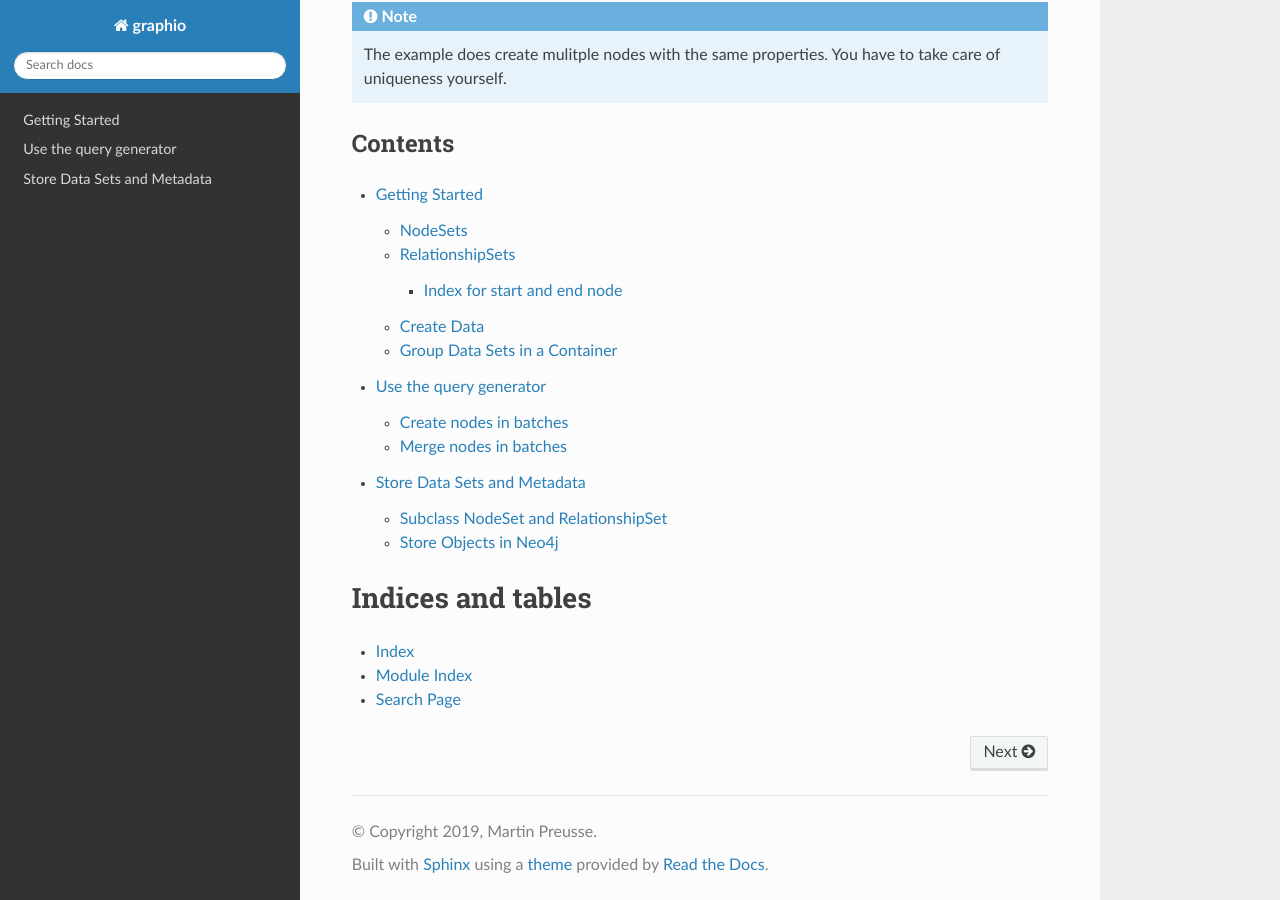
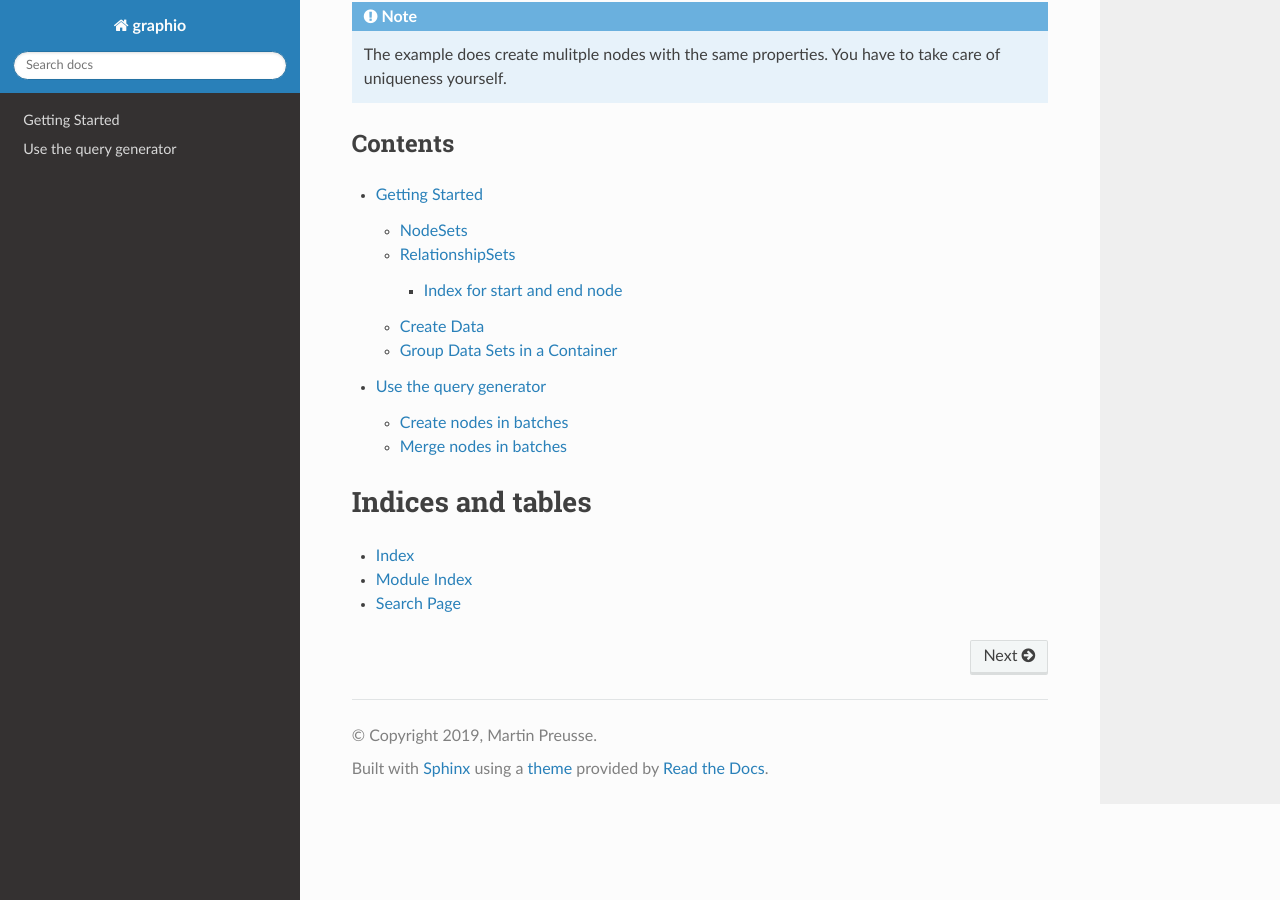
Before and after one commit to kaiserpreusse/graphio, a Sphinx documentation site: the page built from docs/index.rst, in a window 1280 px wide and 900 px high, scrolled down 1801 px. Built offline with Sphinx 7.4.7 and the Read the Docs theme 2.0.0, drawn with Linux system fonts in a browser that asks for light colours; pages that are not in the unit, such as notebooks, are missing from menus; some of the changed lines change nothing that is shown.

Commit message:
remove metadata from docs

```diff
--- a/docs/index.rst
+++ b/docs/index.rst
@@ -21,7 +21,7 @@ graphio is made to quickly build a Neo4j database from existing data sets.
 
 Version
 -----------
-Latest version: :code:`0.0.9`. Install with::
+Latest version: :code:`0.0.15`. Install with::
 
    pip install -U graphio
 
@@ -97,7 +97,6 @@ Contents
    getting_started
    objects
    queries
-   metadata
 
 
 
--- a/docs/metadata.rst
+++ /dev/null
@@ -1,82 +0,0 @@
-Store Data Sets and Metadata
-==============================
-
-In most data projects you have metadata associated to your data sets. To make it easer to store metadata, all objects
-on Graphio can be stored as nodes in Neo4j. Graphio uses the :mod:`py2neo.ogm` object-graph mapper module to facilitate this.
-
-Both :class:`~grahio.NodeSet` and :class:`~graphio.RelationshipSet` inherit from :class:`py2neo.ogm.GraphObject`. As such, they
-are objects that are mapped to Neo4j nodes through :attr:`py2neo`.
-
-However, you have to define the node properties you want to use in your project as well as potential relationships to other
-classes you use. See the :mod:`py2neo.ogm` docs for a full introduction: https://py2neo.org/v4/ogm.html
-
-Subclass NodeSet and RelationshipSet
---------------------------------------
-
-The easiest way is to **subclass** :class:`~grahio.NodeSet` and :class:`~graphio.RelationshipSet` to add mapped properties
-and relationships::
-
-    from graphio import NodeSet
-
-    # inherit from graphio.NodeSet
-    class MyNodeSet(NodeSet):
-        # define the label and primary key (see py2neo docs)
-        __primarylabel__ = 'NodeSet'
-        __primarykey__ = 'uuid'
-
-        labels = Property()
-        merge_keys = Property()
-
-        uuid = Property()
-        date = Property()
-
-        def __init__(self, labels, merge_keys, uuid, date):
-
-            super(MyNodeSet, self).__init__(labels, merge_keys)
-
-            self.uuid = uuid
-            self.date = date
-
-Works in a similar fashion with RelationshipSet::
-
-    from graphio import RelationshipSet
-
-    # inherit from graphio.RelationshipSet
-    class MyRelSet(RelationshipSet):
-        # define the label and primary key (see py2neo docs)
-        __primarylabel__ = 'RelationshipSet'
-        __primarykey__ = 'combined'
-
-        uuid = Property()
-        rel_type = Property()
-        start_node_labels = Property()
-        end_node_labels = Property()
-        start_node_properties = Property()
-        end_node_properties = Property()
-
-        def __init__(self, rel_type, start_node_labels, end_node_labels, start_node_properties, end_node_properties, uuid, date):
-
-            super(MyRelSet, self).__init__(rel_type, start_node_labels, end_node_labels, start_node_properties, end_node_properties)
-
-            self.uuid = uuid
-            self.date = date
-
-
-Store Objects in Neo4j
------------------------
-
-Now you can store the :class:`~grahio.NodeSet` and :class:`~graphio.RelationshipSet` nodes in Neo4j::
-
-    from py2neo import Graph
-
-    graph = Graph()
-
-    mynodeset = MyNodeSet(['Person'], ['name'], 'some_id', 'today')
-
-    graph.push(mynnodeset)
-
-This will create a node with all properties defined in :class:`MyNodeSet`
-
-.. note::
-    **All** properties for the node have to be defined in the new subclass (even :attr:`labels`, :attr:`merge_keys` etc).
-    This gives the user more flexibility to handle the data stored on the nodes.
```
